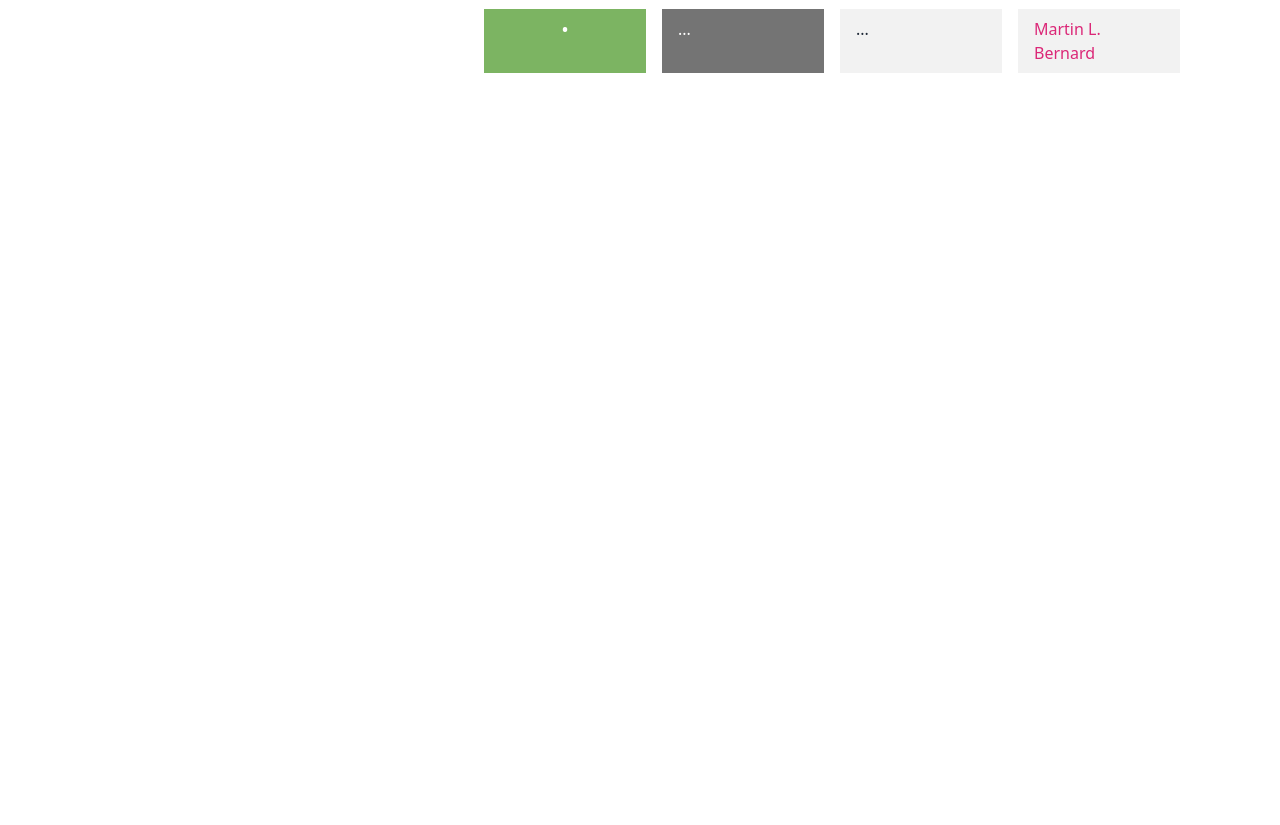
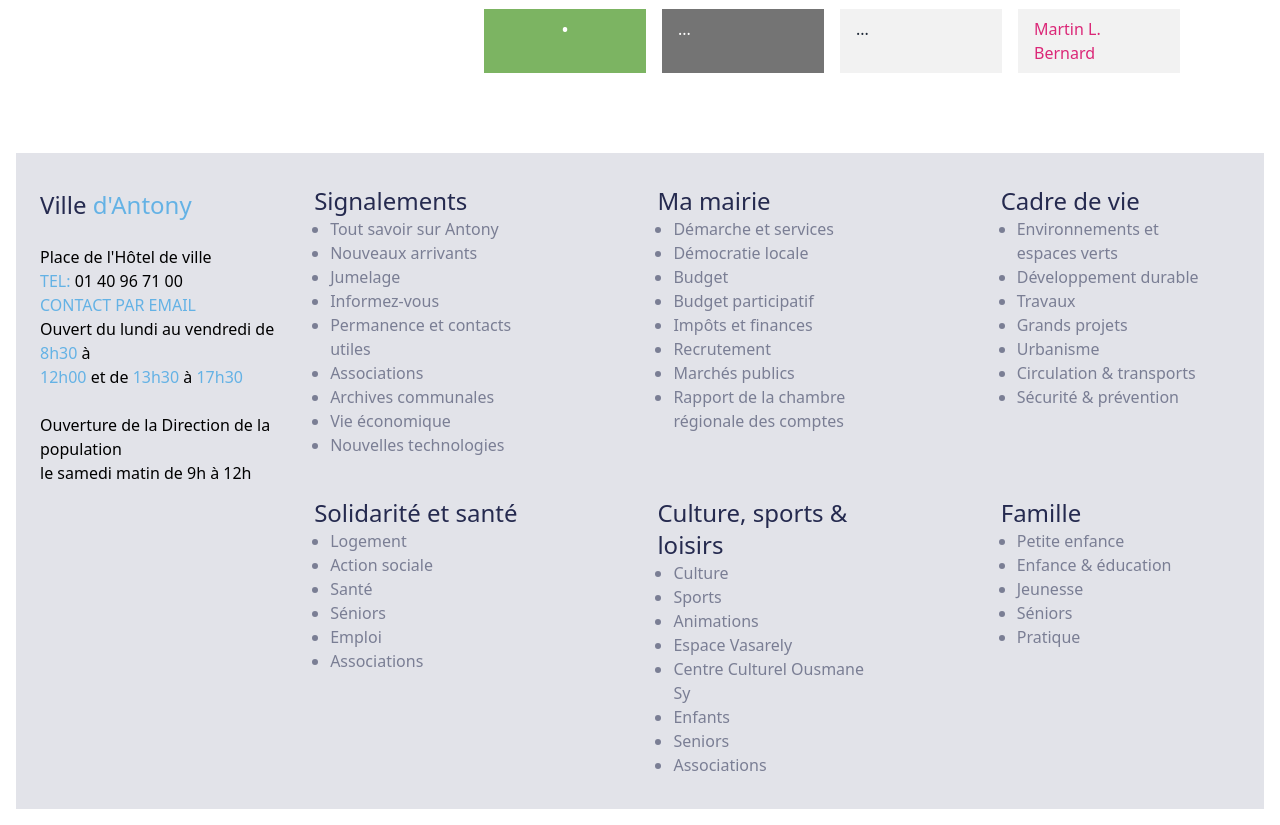
Before and after one commit to RyanNeTw/Antony, a Next.js app: page /dashboard_agent in a window 1280 px wide. Shown: the part 1000-1825 px from the top of the page. Before the commit the page ends 1137 px from the top, so only its background shows below. Built offline with nearby package versions, Linux system fonts and the light colour scheme.

Commit message:
add: beginning of footer

```diff
--- /dev/null
+++ b/app/dashboard_agent/Footer.jsx
@@ -0,0 +1,109 @@
+import SousMenuFooter from "./SousMenuFooter"
+
+export default function Footer() {
+  return (
+    <div className="p-4">
+
+
+      <div className="bg-[#E2E3E9] flex justify-center p-4">
+
+      <div className="mt-5 ml-2">
+        <h2 className="text-blue font-normal text-2xl">
+          Ville <span className="text-lightblue">d&apos;Antony</span>
+        </h2>
+        <br />
+        <p>
+          Place de l&apos;Hôtel de ville <br />
+          <span className="text-lightblue">TEL: </span>01 40 96 71 00 <br />
+          <span className="text-lightblue">CONTACT PAR EMAIL</span> <br />
+          Ouvert du lundi au vendredi de{" "}
+          <span className="text-lightblue">8h30</span> à <br />
+          <span className="text-lightblue">12h00</span> et de{" "}
+          <span className="text-lightblue">13h30</span> à{" "}
+          <span className="text-lightblue">17h30</span>
+          <br />
+          <br />
+          Ouverture de la Direction de la population <br /> le samedi matin de
+          9h à 12h
+        </p>
+      </div>
+
+        <div className="grid grid-cols-3 gap-x-28 gap-y-10 p-4">
+        <SousMenuFooter
+          title={"Signalements"}
+          items={[
+            "Tout savoir sur Antony",
+            "Nouveaux arrivants",
+            "Jumelage",
+            "Informez-vous",
+            "Permanence et contacts utiles",
+            "Associations",
+            "Archives communales",
+            "Vie économique",
+            "Nouvelles technologies",
+          ]}
+        />
+        <SousMenuFooter
+          title={"Ma mairie"}
+          items={[
+            "Démarche et services",
+            "Démocratie locale",
+            "Budget",
+            "Budget participatif",
+            "Impôts et finances",
+            "Recrutement",
+            "Marchés publics",
+            "Rapport de la chambre régionale des comptes",
+          ]}
+        />
+        <SousMenuFooter
+          title={"Cadre de vie"}
+          items={[
+            "Environnements et espaces verts",
+            "Développement durable",
+            "Travaux",
+            "Grands projets",
+            "Urbanisme",
+            "Circulation & transports",
+            "Sécurité & prévention",
+          ]}
+        />
+        <SousMenuFooter
+          title={"Solidarité et santé"}
+          items={[
+            "Logement",
+            "Action sociale",
+            "Santé",
+            "Séniors",
+            "Emploi",
+            "Associations",
+          ]}
+        />
+        <SousMenuFooter
+          title={"Culture, sports & loisirs"}
+          items={[
+            "Culture",
+            "Sports",
+            "Animations",
+            "Espace Vasarely",
+            "Centre Culturel Ousmane Sy",
+            "Enfants",
+            "Seniors",
+            "Associations",
+          ]}
+        />
+        <SousMenuFooter
+          title={"Famille"}
+          items={[
+            "Petite enfance",
+            "Enfance & éducation",
+            "Jeunesse",
+            "Séniors",
+            "Pratique",
+          ]}
+        />
+        </div>
+      </div>
+    </div>
+  )
+}
--- /dev/null
+++ b/app/dashboard_agent/SousMenuFooter.jsx
@@ -0,0 +1,15 @@
+export default function SousMenuFooter({ title, items }) {
+  return (
+    <div className="max-w-[300px]">
+      <div>
+        <h2 className="text-blue font-normal text-2xl">{title}</h2>
+      </div>
+      <ul className="list-disc px-4" style={{ listStyleType: 'disc', color: 'blue' }}>        {items && Array.isArray(items) ? (
+          items.map((item, index) => <li className="text-[#7A7E94] custom-marker" key={index}>{item}</li>)
+        ) : (
+          <li className="text-[#7A7E94]">Aucun élément disponible</li>
+        )}
+      </ul>
+    </div>
+  )
+}
--- a/app/dashboard_agent/page.tsx
+++ b/app/dashboard_agent/page.tsx
@@ -2,6 +2,7 @@ import React from "react"
 import MenuGauche from "./components/MenuGauche"
 import Title from "./components/typography/Title"
 import Header from "./components/Header"
+import Footer from "./Footer"
 
 const signalements = [
   {
@@ -107,6 +108,7 @@ const SignalementsTable = () => {
           </div>
         </div>
       </div>
+      <Footer />
     </div>
   )
 }
--- a/app/globals.css
+++ b/app/globals.css
@@ -33,3 +33,13 @@ body {
 .body {
   @apply text-base text-gray-600;
 }
+
+.custom-marker::before{
+  content: '🌟';
+  display: inline-block;
+  position: absolute;
+  margin-right: 0.5rem;
+  top: 0;
+  left: 0;
+
+}
--- a/tailwind.config.ts
+++ b/tailwind.config.ts
@@ -11,6 +11,7 @@ export default {
       colors: {
           purple: '#9D3A7C',
           blue: '#252A4F',
+          lightblue:'#64B2E5'
       },
       typography: {
         title: {
```
